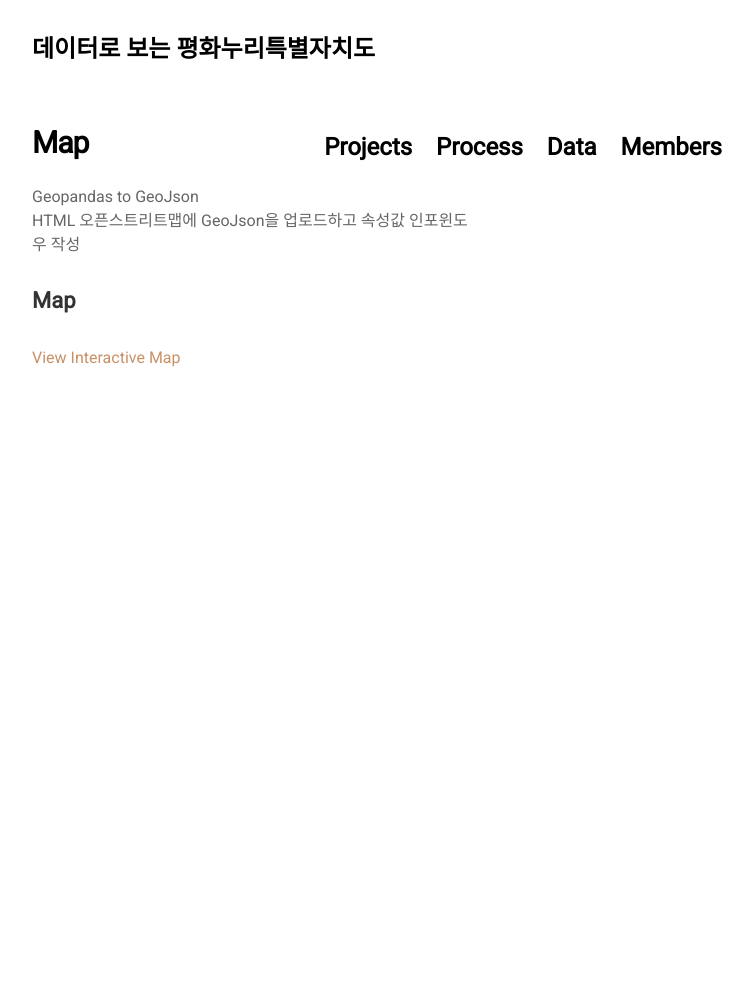
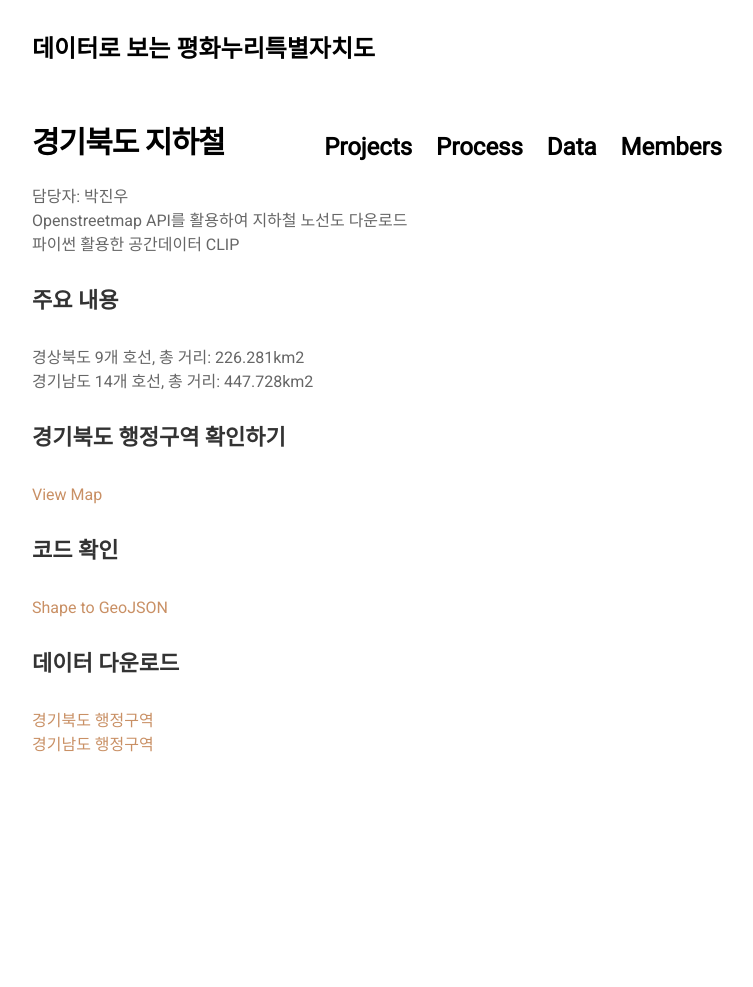
Before and after one commit to jinuew/SICM2002-6, a Jekyll site: the page built from projects/proj-3.md, in a window 1280 px wide. Shown: the whole page, without its empty margins (263-1016 px from the left). Built offline with Jekyll 4.4.1, drawn with Linux system fonts in a browser that asks for light colours; nearby versions of some CDN libraries; our own code applies the rules of GitHub Pages for plain Markdown files; before the commit the page ends 900 px from its top, so only the background shows below that.

Commit message:
Update proj-3.md

```diff
--- a/projects/proj-3.md
+++ b/projects/proj-3.md
@@ -1,6 +1,21 @@
-# Map
-Geopandas to GeoJson<br>
-HTML 오픈스트리트맵에 GeoJson을 업로드하고 속성값 인포윈도우 작성<br>
+# 경기북도 지하철
 
-#### Map
-[View Interactive Map](https://jinuew.github.io/webinfo/assets/interactive.html)
+담당자: 박진우<br>
+Openstreetmap API를 활용하여 지하철 노선도 다운로드<br>
+파이썬 활용한 공간데이터 CLIP<br>
+
+#### 주요 내용
+
+경상북도 9개 호선, 총 거리: 226.281km2 <br>
+경기남도 14개 호선, 총 거리: 447.728km2
+
+#### 경기북도 행정구역 확인하기
+[View Map](https://jinuew.github.io/sicm2002-6/assets/subwaymap.html)
+
+#### 코드 확인
+[Shape to GeoJSON](https://github.com/jinuew/sicm2002-6/blob/main/assets/Code/Shape_to_GeoJSON.ipynb)
+
+
+#### 데이터 다운로드
+[경기북도 행정구역](https://github.com/jinuew/sicm2002-6/raw/main/assets/Data/경기북도4326.zip)<br>
+[경기남도 행정구역](https://github.com/jinuew/sicm2002-6/raw/main/assets/Data/경기남도4326.zip)
```
